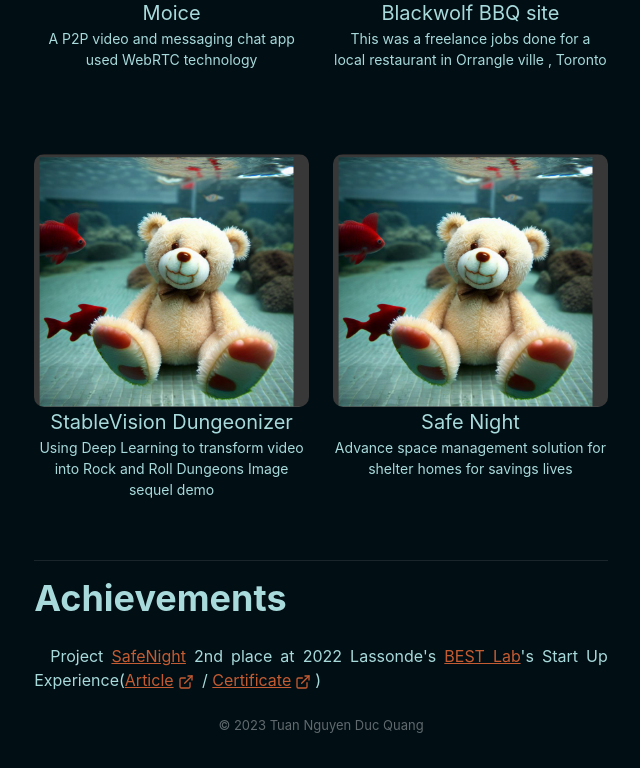
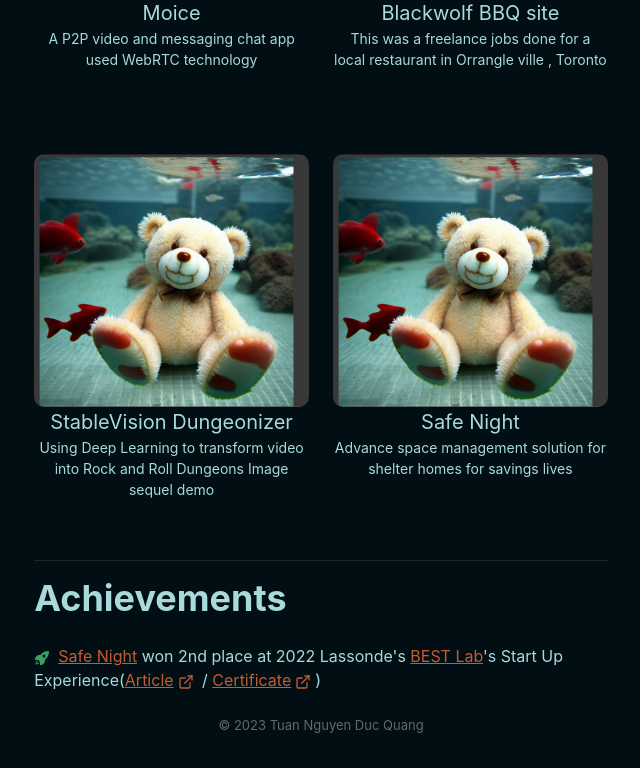
Before and after one commit to supperhellokitty20/homepage, a Next.js app: page /works in a window 1280 px wide. Shown: the part 798-1566 px from the top of the page, without its empty margins (319-959 px from the left). Built offline with nearby package versions, Linux system fonts and the light colour scheme; no server answers.

Commit message:
Works update

```diff
--- a/src/components/section.tsx
+++ b/src/components/section.tsx
@@ -10,7 +10,7 @@ const StyledDiv = chakra(motion.div, {
 
 const Section = ({ children, delay = 0 }:{
     children: React.ReactNode ,
-    delay : any
+    delay ?: number
 }) => (
   <StyledDiv
     initial={{ y: 10, opacity: 0 }}
--- a/src/pages/works.tsx
+++ b/src/pages/works.tsx
@@ -5,13 +5,17 @@ import avatarThumb from '/public/avatar.png'
 import Paragraph from '@/components/paragraph'
 import NextLink from 'next/link'
 import { ExternalLinkIcon } from '@chakra-ui/icons'
+import {HiRocketLaunch } from "react-icons/hi2";
 import {
     Container,
     Heading,
     Box ,
     SimpleGrid,
     Divider ,
-    Link
+    Link,
+    List,
+    ListItem,
+    ListIcon
  } from '@chakra-ui/react'
 
 import WorkGridItem from '@/components/grid-items'
@@ -52,11 +56,16 @@ const Works:React.FC = ()=> {
                     <Section delay={0.2}>
                         <Divider my={5} mb={4} />
                         <Heading as='h3' mb={6}>Achievements</Heading>
-                        <Paragraph>
-                            Project <Link href="">SafeNight</Link> 2nd place at 2022 Lassonde's <Link href=""> BEST Lab</Link>&apos;s Start Up Experience(<Link as={NextLink} href="https://lassonde.yorku.ca/best-startup-experience-2022">Article<ExternalLinkIcon mx={1}/></Link>{" "}/{" "}
-                                <Link as={NextLink} href="https://lassonde.yorku.ca/best/">Certificate<ExternalLinkIcon mx={1}/></Link>
-                            )
-                        </Paragraph>
+                            <List spacing={3}>
+                                <ListItem>
+                                    <ListIcon as={HiRocketLaunch} color="green.500" />
+                                    <Link href="/works/safenight">Safe Night</Link> won 2nd place at 2022 Lassonde's <Link href=""> BEST Lab</Link>&apos;s Start Up Experience(
+                                        <Link as={NextLink} href="https://lassonde.yorku.ca/best-startup-experience-2022">Article<ExternalLinkIcon mx={1}/></Link>
+                                        {" "}/{" "}
+                                        <Link as={NextLink} href="https://lassonde.yorku.ca/best/">Certificate<ExternalLinkIcon mx={1}/></Link>
+                                    )
+                                </ListItem>
+                            </List>
                     </Section>
 
                 </Box>
```
Also changed, not shown: src/components/work.tsx (+13 -0 lines).
